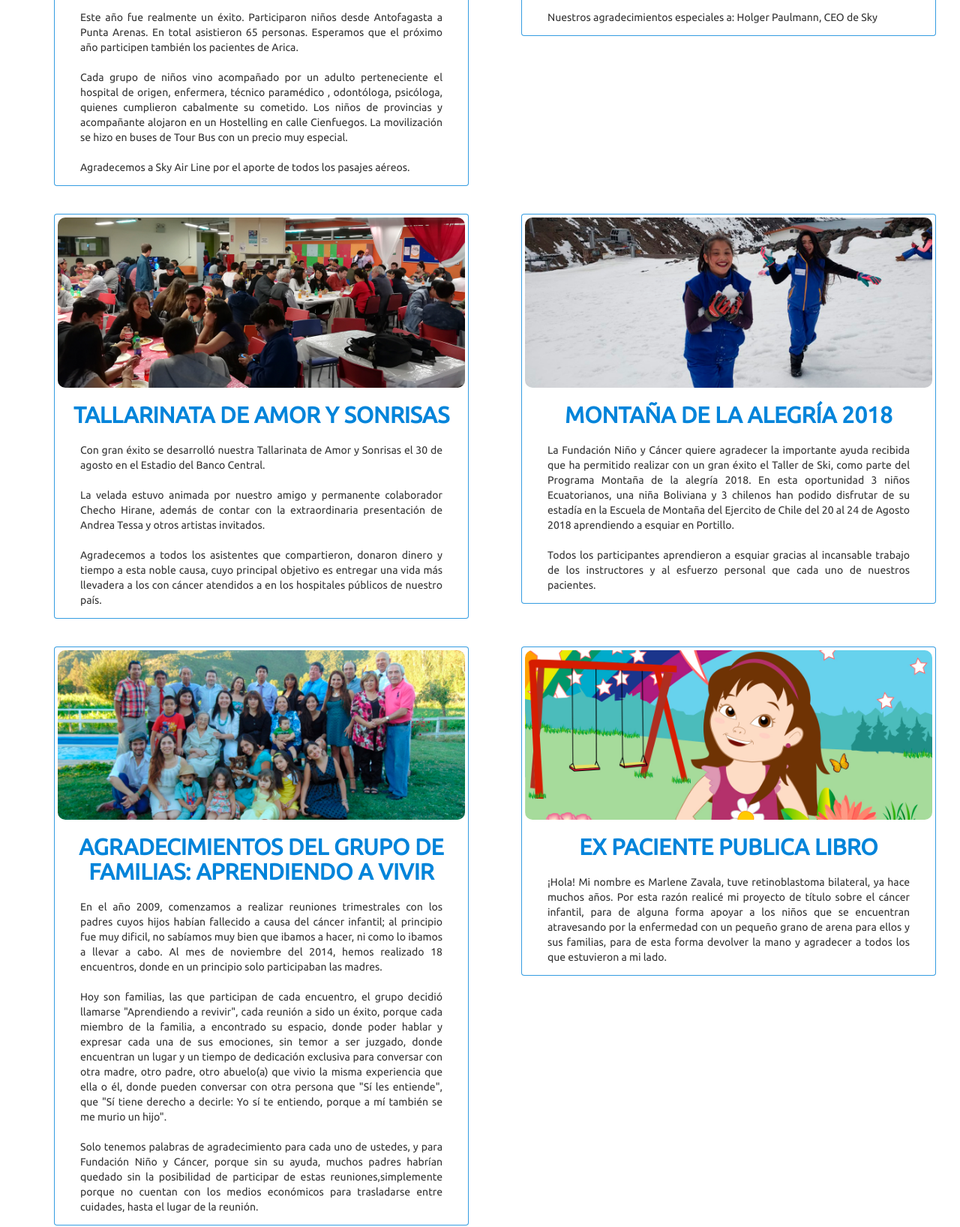
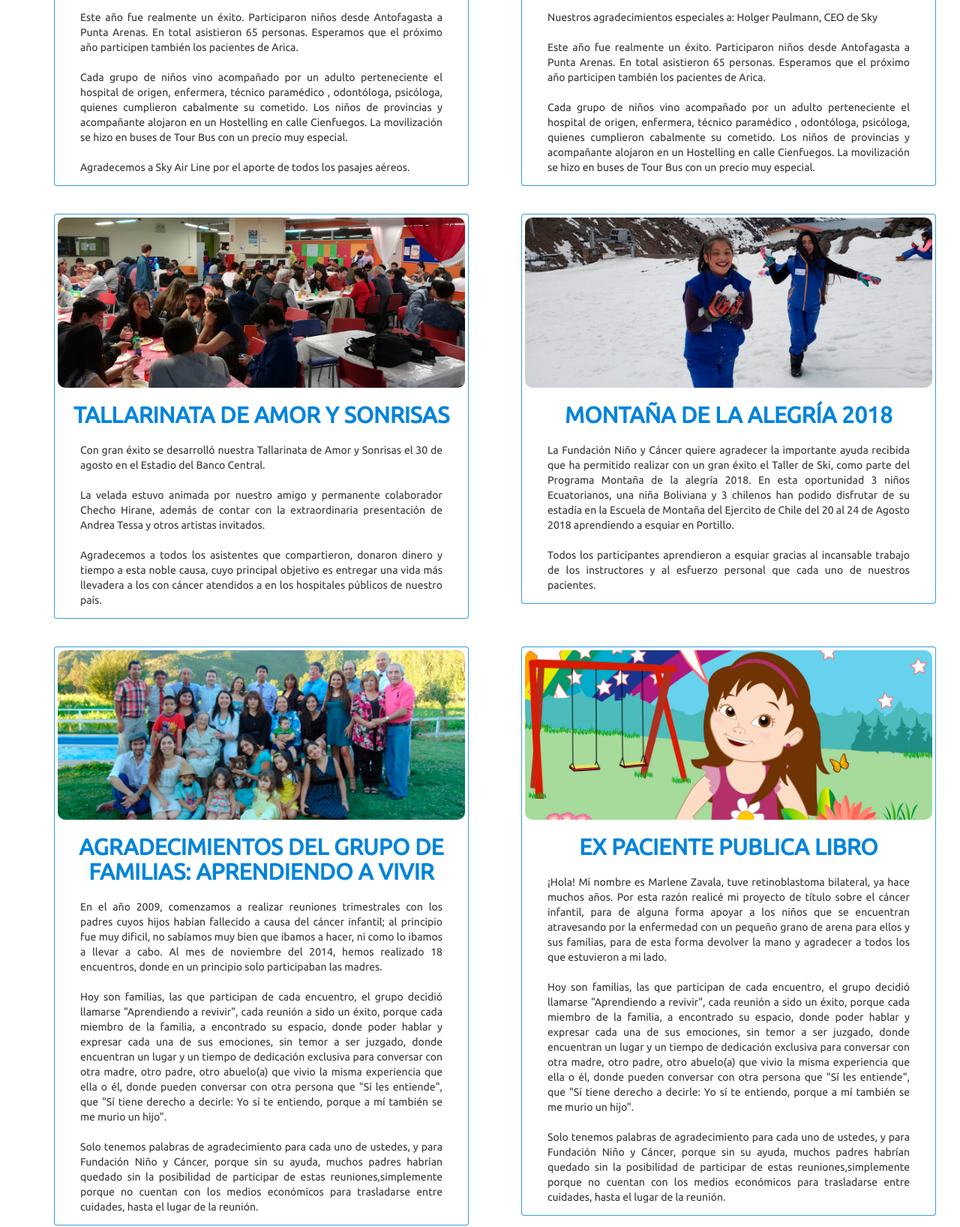
Before and after one commit to aavaldivieso/Prueba1, a website: page public/Noticias.html in a window 1280 px wide. Shown: the part 480-2116 px from the top of the page at 75% size. Drawn offline with nearby package versions, Linux system fonts and the light colour scheme.

Commit message:
contenido noticias

```diff
--- a/public/Noticias.html
+++ b/public/Noticias.html
@@ -59,6 +59,8 @@
 				<h2>A VOLAR CON SKY</h2>
 				<p>La Fundación Niño y Cáncer quiere agradecer a SKY por su increible invitación. El Miércoles 4 de Octubre fuimos a volar en su nuevo avión A320neoSky.</p>
 				<p>Nuestros agradecimientos especiales a: Holger Paulmann, CEO de Sky</p>
+				<p>Este año fue realmente un éxito. Participaron niños desde Antofagasta a Punta Arenas. En total asistieron 65 personas. Esperamos que el próximo año participen también los pacientes de Arica.</p>
+				<p>Cada grupo de niños vino acompañado por un adulto perteneciente el hospital de origen, enfermera, técnico paramédico , odontóloga, psicóloga, quienes cumplieron cabalmente su cometido. Los niños de provincias y acompañante alojaron en un Hostelling en calle Cienfuegos. La movilización se hizo en buses de Tour Bus con un precio muy especial.</p>
 			</div>
 		</div>
 	</div>
@@ -100,6 +102,9 @@
 				<img class="img-responsive img-rounded" src="libro.jpg" alt="">
 				<h2>EX PACIENTE PUBLICA LIBRO</h2>
 				<p>¡Hola! Mi nombre es Marlene Zavala, tuve retinoblastoma bilateral, ya hace muchos años. Por esta razón realicé mi proyecto de título sobre el cáncer infantil, para de alguna forma apoyar a los niños que se encuentran atravesando por la enfermedad con un pequeño grano de arena para ellos y sus familias, para de esta forma devolver la mano y agradecer a todos los que estuvieron a mi lado.</p>
+				<p>Hoy son familias, las que participan de cada encuentro, el grupo decidió llamarse "Aprendiendo a revivir", cada reunión a sido un éxito,  porque cada miembro de la familia, a encontrado su espacio, donde poder hablar y expresar cada una de sus emociones,  sin temor a ser juzgado, donde encuentran  un lugar y un tiempo de dedicación exclusiva para conversar con otra madre, otro padre, otro abuelo(a) que vivio la misma experiencia que ella o él, donde pueden conversar con otra persona que "Sí les entiende", que "Sí tiene derecho a decirle: Yo sí te entiendo, porque a mí también se me murio un hijo".</p>
+
+				<p>Solo tenemos palabras de agradecimiento para cada uno de ustedes, y para Fundación Niño y Cáncer, porque sin su ayuda, muchos padres habrían quedado sin la posibilidad de participar de estas reuniones,simplemente porque no cuentan con los medios económicos para trasladarse entre cuidades, hasta el lugar de la reunión.</p>
 			</div>
 		</div>
 	</div>
```
